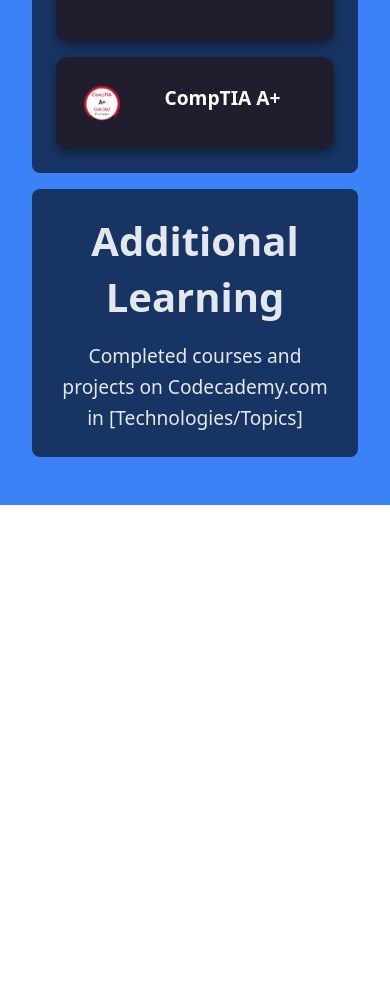
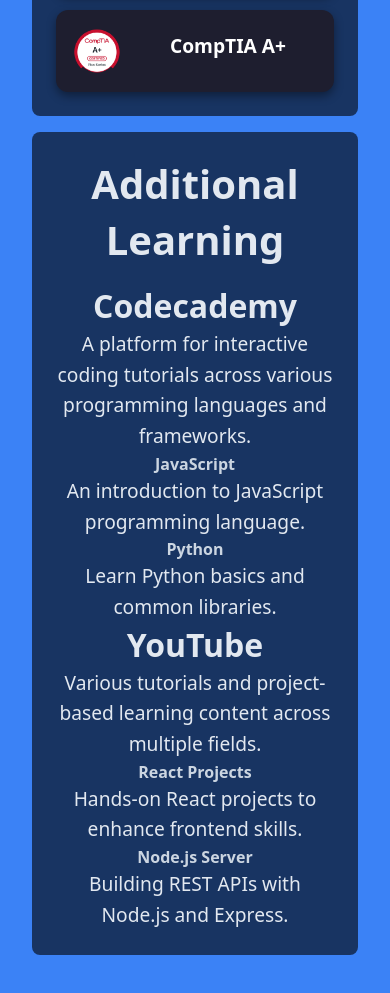
Before and after one commit to clutch42/brian-engel-portfolio, a React (Vite) app: page /education in a window 390 px wide. Shown: the part 2241-3234 px from the top of the page. Before the commit the page ends 2746 px from the top, so only its background shows below. Built offline with nearby package versions, Linux system fonts and the light colour scheme.

Commit message:
certification mobile styling

```diff
--- a/src/App.tsx
+++ b/src/App.tsx
@@ -9,6 +9,7 @@
 import ScrollToTop from './components/ScrollToTop';
 import CourseDetail from './components/CourseDetails';
 import CertificationDetails from "./components/CertificationDetails";
+import LearningDetails from './components/LearningDetails';
 
 function AppWrapper() {
   const location = useLocation();
@@ -42,6 +43,9 @@
           {/* Route for Certifications */}
           <Route path="/certifications/:id" element={<CertificationDetails />} />
 
+          {/* Route for Learning */}
+          <Route path="/learning/:id" element={<LearningDetails />} />
+
           {/* Reroute for unknown routes */}
           <Route path="*" element={<Navigate to="/" replace />} />
         </Routes>
--- /dev/null
+++ b/src/components/LearningDetails.tsx
@@ -0,0 +1,23 @@
+import { useParams } from "react-router-dom";
+import { additionalLearningData } from "../data/additionalLearning";
+
+function LearningDetails() {
+  const { id } = useParams<{ id: string }>();
+  const learningSource = additionalLearningData
+    .flatMap((source) => source.topics)
+    .find((topic) => topic.id === id);
+
+  if (!learningSource) {
+    return <div>Learning Topic not found.</div>;
+  }
+
+  return (
+    <section className="learning-details-container">
+      <h2>{learningSource.name}</h2>
+      <p>{learningSource.shortDescription}</p>
+      {/* You can add more detailed content about the topic here */}
+    </section>
+  );
+}
+
+export default LearningDetails;
--- /dev/null
+++ b/src/data/additionalLearning.ts
@@ -0,0 +1,42 @@
+// data/additionalLearning.ts
+export const additionalLearningData = [
+    {
+      id: "codecademy",
+      name: "Codecademy",
+      description: "A platform for interactive coding tutorials across various programming languages and frameworks.",
+      topics: [
+        {
+          id: "learn-javascript",
+          name: "JavaScript",
+          shortDescription: "An introduction to JavaScript programming language.",
+        },
+        {
+          id: "learn-python",
+          name: "Python",
+          shortDescription: "Learn Python basics and common libraries.",
+        },
+        // more topics...
+      ]
+    },
+    {
+      id: "youtube",
+      name: "YouTube",
+      description: "Various tutorials and project-based learning content across multiple fields.",
+      topics: [
+        {
+          id: "react-projects",
+          name: "React Projects",
+          shortDescription: "Hands-on React projects to enhance frontend skills.",
+        },
+        {
+          id: "nodejs-server",
+          name: "Node.js Server",
+          shortDescription: "Building REST APIs with Node.js and Express.",
+        },
+        // more topics...
+      ]
+    },
+    // more sources...
+  ];
+
+  export default additionalLearningData;
--- a/src/pages/Education.tsx
+++ b/src/pages/Education.tsx
@@ -2,7 +2,9 @@
 import CourseCard from '../components/CourseCard';
 import coursesData from '../data/courses';
 import CertificationCard from '../components/CertificationCard';  // Adjust path if needed
-import { certifications } from '../data/certifications';  // Adjust based on where you store certifications data
+import certifications from '../data/certifications';  // Adjust based on where you store certifications data
+import additionalLearningData from '../data/additionalLearning';
+import { Link } from "react-router-dom";
 
 
 function Education() {
@@ -30,7 +32,24 @@
 
       <div className="education-section">
         <h2>Additional Learning</h2>
-        <p>Completed courses and projects on Codecademy.com in [Technologies/Topics]</p>
+        {/* List of learning platforms */}
+        {additionalLearningData.map((source) => (
+          <div key={source.id} className="learning-source-section">
+            <h3>{source.name}</h3>
+            <p>{source.description}</p>
+
+            <div className="topics-list">
+              {source.topics.map((topic) => (
+                <Link to={`/learning/${topic.id}`} key={topic.id} className="learning-card">
+                  <div className="learning-card-content">
+                    <h4>{topic.name}</h4>
+                    <p>{topic.shortDescription}</p>
+                  </div>
+                </Link>
+              ))}
+            </div>
+          </div>
+        ))}
       </div>
     </section>
 
--- a/src/styles/Education.css
+++ b/src/styles/Education.css
@@ -124,4 +124,28 @@
   .certification-card h3 {
     font-size: 1.2rem; /* Make heading font size smaller */
   }
+
+  /* Fix the layout of certification cards for mobile */
+  .certifications-list {
+    display: flex;
+    flex-direction: column;
+    gap: 1rem;
+  }
+
+  .certification-card {
+    flex-direction: row;
+    justify-content: flex-start;
+    align-items: center;
+    padding: 1rem;
+  }
+
+  .certification-card-content {
+    padding: 0; /* Remove extra padding inside content on mobile */
+  }
+
+  .certification-thumbnail {
+    width: 50px;
+    height: 50px;
+    margin-right: 1rem;
+  }
 }
```
Also changed, not shown: src/components/LearningCard.tsx (added), src/styles/LearningDetails.css (added).
